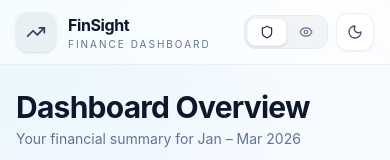
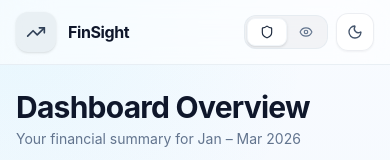
Before and after one commit to ayushsen07/FinSight-Finance-Dashboard, a React (Vite) app: page / in a window 390 px wide. Shown: the top 160 px of the page. Built offline with nearby package versions, Linux system fonts and the light colour scheme.

Commit message:
update: fix text visibility in mobile view

```diff
--- a/src/components/shared/Header.jsx
+++ b/src/components/shared/Header.jsx
@@ -28,7 +28,7 @@ export default function Header() {
             <p className="text-base sm:text-lg font-bold tracking-tight text-slate-900 dark:text-slate-100">
               FinSight
             </p>
-            <p className="text-[10px] sm:text-[11px] uppercase tracking-[0.2em] text-slate-500 dark:text-slate-500">
+            <p className="hidden md:block text-[10px] sm:text-[11px] uppercase tracking-[0.2em] text-slate-500 dark:text-slate-500">
               Finance Dashboard
             </p>
           </div>
@@ -41,10 +41,9 @@ export default function Header() {
               className={`
                 flex items-center gap-1.5 px-3 py-1.5 rounded-lg text-xs sm:text-sm font-semibold
                 transition-all duration-300 cursor-pointer
-                ${
-                  selectedRole === 'admin'
-                    ? 'bg-white shadow-sm border border-slate-100 dark:border-transparent dark:bg-cyan-500/85 text-slate-800 dark:text-white dark:shadow-lg dark:shadow-cyan-500/15'
-                    : 'text-slate-500 hover:text-slate-700 dark:text-slate-400 dark:hover:text-slate-200'
+                ${selectedRole === 'admin'
+                  ? 'bg-white shadow-sm border border-slate-100 dark:border-transparent dark:bg-cyan-500/85 text-slate-800 dark:text-white dark:shadow-lg dark:shadow-cyan-500/15'
+                  : 'text-slate-500 hover:text-slate-700 dark:text-slate-400 dark:hover:text-slate-200'
                 }
               `}
             >
@@ -56,10 +55,9 @@ export default function Header() {
               className={`
                 flex items-center gap-1.5 px-3 py-1.5 rounded-lg text-xs sm:text-sm font-semibold
                 transition-all duration-300 cursor-pointer
-                ${
-                  selectedRole === 'viewer'
-                    ? 'bg-white shadow-sm border border-slate-100 dark:border-transparent dark:bg-slate-700 text-slate-800 dark:text-white dark:shadow-lg'
-                    : 'text-slate-500 hover:text-slate-700 dark:text-slate-400 dark:hover:text-slate-200'
+                ${selectedRole === 'viewer'
+                  ? 'bg-white shadow-sm border border-slate-100 dark:border-transparent dark:bg-slate-700 text-slate-800 dark:text-white dark:shadow-lg'
+                  : 'text-slate-500 hover:text-slate-700 dark:text-slate-400 dark:hover:text-slate-200'
                 }
               `}
             >
--- a/src/components/shared/Sidebar.jsx
+++ b/src/components/shared/Sidebar.jsx
@@ -28,9 +28,6 @@ export default function Sidebar() {
           </div>
           <div>
             <h1 className="text-lg font-bold tracking-tight text-slate-900 dark:text-slate-100">FinSight</h1>
-            <p className="text-[10px] uppercase tracking-widest text-slate-500 dark:text-slate-500">
-              FinTech Dashboard
-            </p>
           </div>
         </div>
 
```
